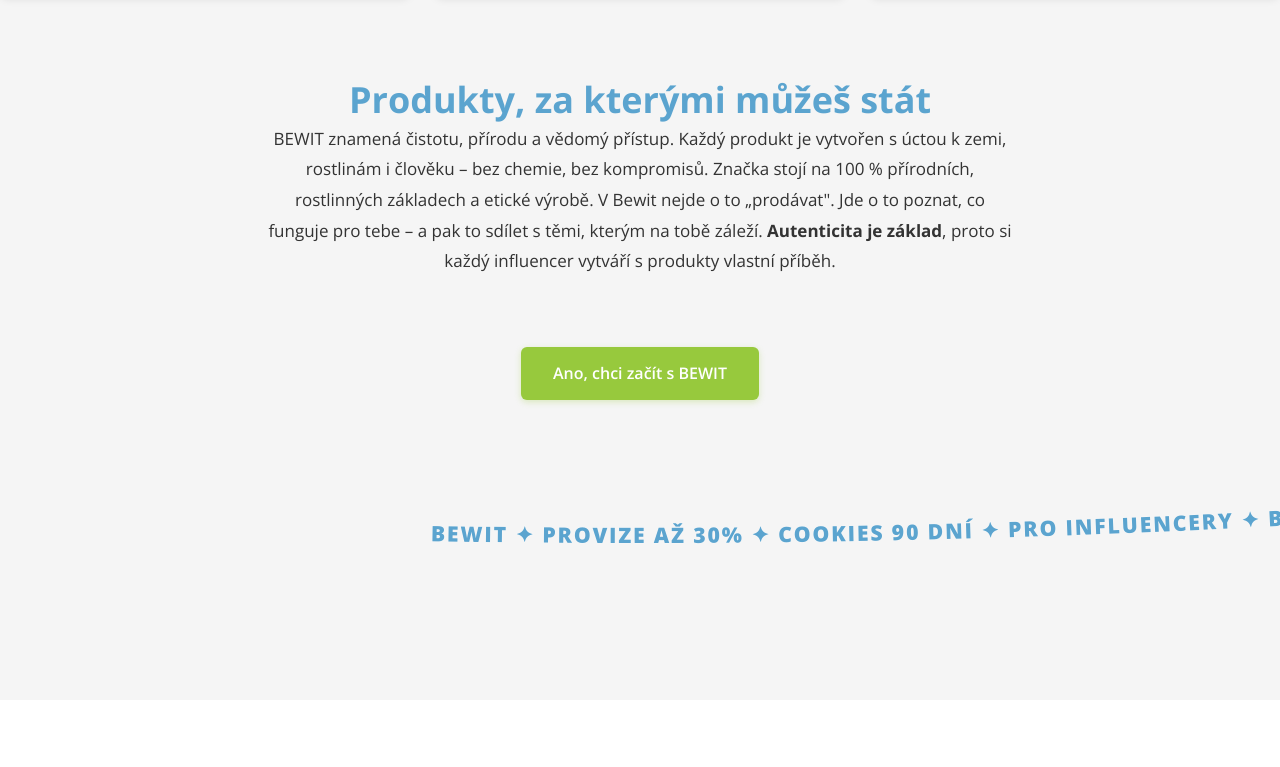
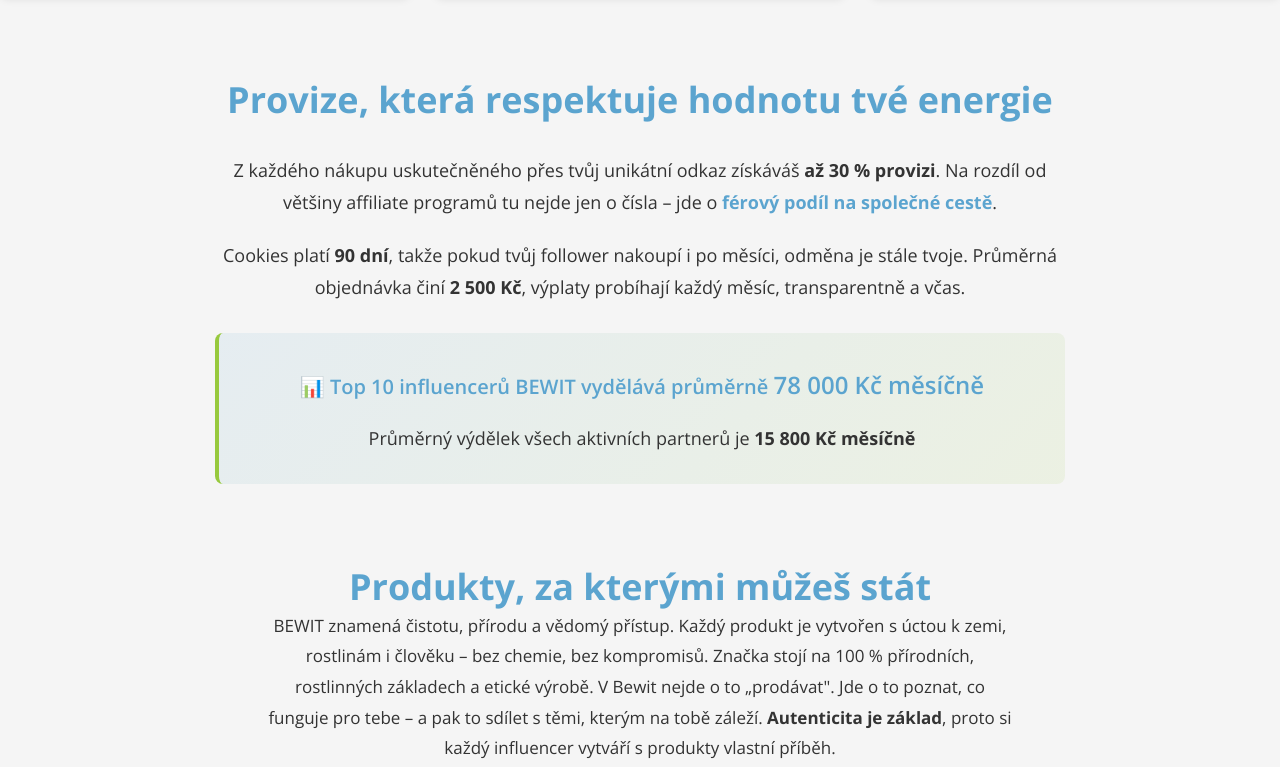
Before and after one commit to Pethaj/Affil_Inf2, a plain HTML site: page index.html in a window 1280 px wide. Shown: the part 1218-1985 px from the top of the page. Drawn offline with nearby package versions, Linux system fonts and the light colour scheme.

Commit message:
Přidán nový blok o provizích před sekci Produkty

```diff
--- a/index.html
+++ b/index.html
@@ -1204,6 +1204,36 @@
                     <div class="icon" style="color: #5BA4CF;"><svg xmlns="http://www.w3.org/2000/svg" width="48" height="48" fill="none" viewBox="0 0 24 24" stroke="currentColor" stroke-width="1.5"><path stroke-linecap="round" stroke-linejoin="round" d="M12 21a9.004 9.004 0 008.716-6.747M12 21a9.004 9.004 0 01-8.716-6.747M12 21c2.485 0 4.5-4.03 4.5-9S14.485 3 12 3m0 18c-2.485 0-4.5-4.03-4.5-9S9.515 3 12 3m0 0a8.997 8.997 0 017.843 4.582M12 3a8.997 8.997 0 00-7.843 4.582m15.686 0A11.953 11.953 0 0112 10.5c-2.998 0-5.74-1.1-7.843-2.918m15.686 0A8.959 8.959 0 0121 12c0 .778-.099 1.533-.284 2.253m0 0A17.919 17.919 0 0112 16.5c-3.162 0-6.133-.815-8.716-2.247m0 0A9.015 9.015 0 013 12c0-1.605.42-3.113 1.157-4.418" /></svg></div>
                     <h3>Transparentní systém</h3>
                     <p>Vidíš každý klik, každý prodej, CTR v reálném čase. Marketingová i lidská podpora – tým, který ti poradí a provede tě procesem.</p>
+                </div>
+            </div>
+
+            <!-- === BLOK: PROVIZE === -->
+            <div class="container" style="margin-top: 80px;">
+                <h2 style="margin-bottom: 30px; text-align: center;">Provize, která respektuje hodnotu tvé energie</h2>
+
+                <div style="max-width: 850px; margin: 0 auto; text-align: center;">
+                    <p style="font-size: 18px; line-height: 1.8; margin-bottom: 20px;">
+                        Z každého nákupu uskutečněného přes tvůj unikátní odkaz získáváš <strong>až 30 % provizi</strong>.
+                        Na rozdíl od většiny affiliate programů tu nejde jen o čísla – jde o <strong style="color: var(--color-primary);">férový podíl na společné cestě</strong>.
+                    </p>
+
+                    <p style="font-size: 18px; line-height: 1.8; margin-bottom: 20px;">
+                        Cookies platí <strong>90 dní</strong>, takže pokud tvůj follower nakoupí i po měsíci, odměna je stále tvoje.
+                        Průměrná objednávka činí <strong>2 500 Kč</strong>, výplaty probíhají každý měsíc, transparentně a včas.
+                    </p>
+
+                    <div style="background: linear-gradient(135deg, rgba(91, 164, 207, 0.1) 0%, rgba(151, 201, 61, 0.1) 100%);
+                                border-left: 4px solid var(--color-accent);
+                                padding: 30px;
+                                border-radius: 8px;
+                                margin-top: 30px;">
+                        <p style="font-size: 20px; font-weight: 600; color: var(--color-primary); margin-bottom: 15px;">
+                            📊 Top 10 influencerů BEWIT vydělává průměrně <span style="font-size: 24px;">78 000 Kč měsíčně</span>
+                        </p>
+                        <p style="font-size: 18px; color: var(--color-text); margin: 0;">
+                            Průměrný výdělek všech aktivních partnerů je <strong>15 800 Kč měsíčně</strong>
+                        </p>
+                    </div>
                 </div>
             </div>
 
```
